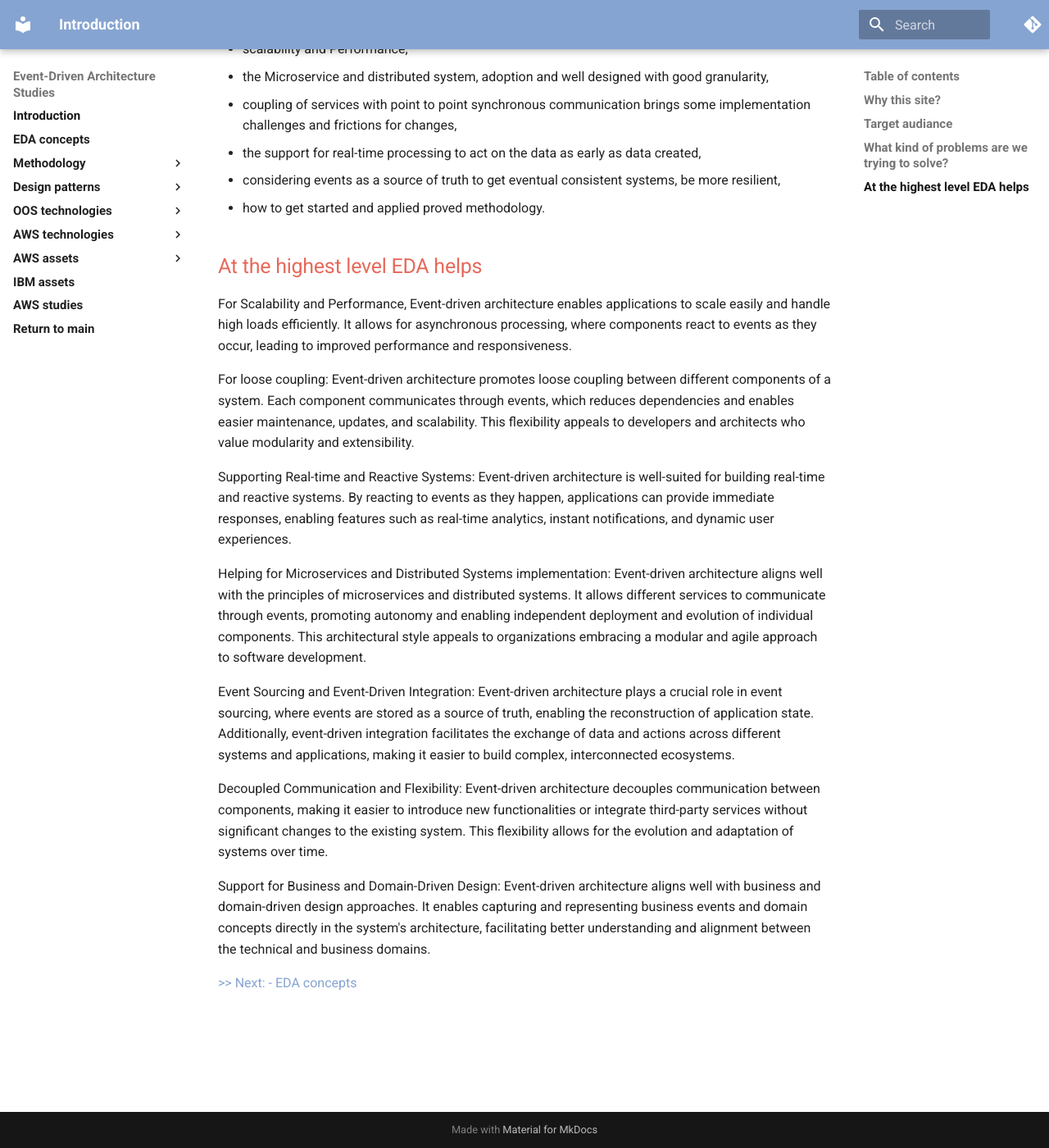
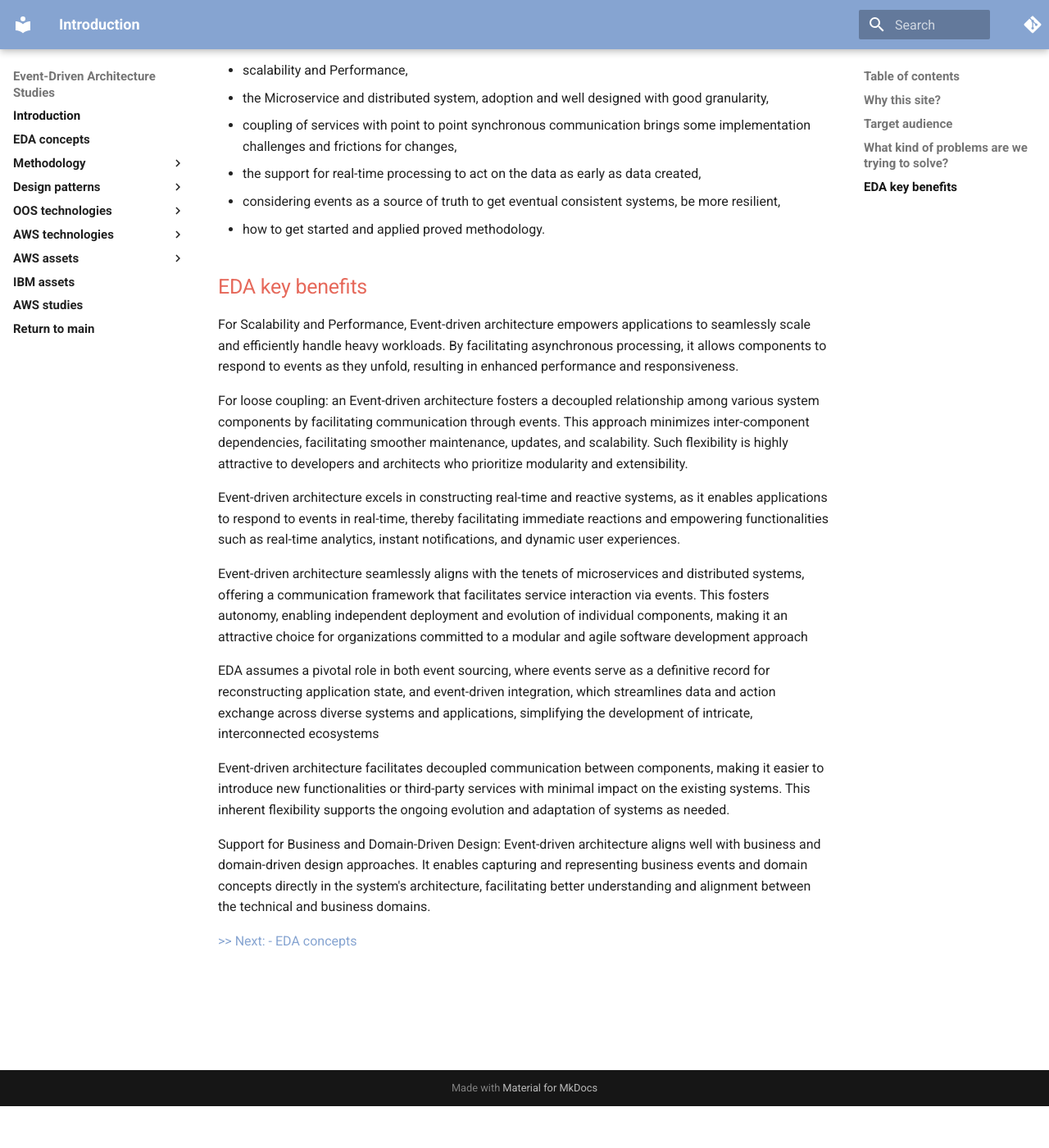
Before and after one commit to jbcodeforce/eda-studies, an MkDocs documentation site: the page built from docs/index.md, in a window 1280 px wide and 1400 px high, scrolled down 832 px. Shown: the whole window at 82% size. Built offline with MkDocs 1.6.1 and Material for MkDocs 9.7.7, drawn with Linux system fonts in a browser that asks for light colours; comment, search, counter and statistics services are not loaded; after the commit the page ends 2181 px from its top, so only the background shows below that; some of the changed text lies outside the part shown.

Commit message:
update introduction

```diff
--- a/docs/index.md
+++ b/docs/index.md
@@ -16,17 +16,17 @@
 
 ## Why this site?
 
-IT architects have a lot of initiatives around cloud adoption, and refactoring existing applications to distributed microservices as the values are no more to proof those days, but more the how to do it. So this web site is like a global book on event-driven architecture adoption. Instead of writing a book, that is static by design, I prefer to do this web site so I can adapt content and add new chapters while I learn new things in this exiting domain.
+IT architects have a lot of initiatives around cloud adoption, and refactoring existing applications to distributed microservices as the values are no more to proof those days, but more the how to do it. So this web site is like a global book on Event-Driven Architecture adoption. Instead of writing a book, that is static by design, I prefer to do this web site so I can adapt content and add new chapters while I learn new things in this exciting domain.
 
-## Target audiance
+## Target audience
 
-Overall, event-driven architecture offers numerous benefits, including improved scalability, performance, loose coupling, real-time capabilities, support for microservices, event sourcing, and flexible integration. These advantages make it an attractive option for audiences interested in building modern, responsive, and scalable applications.
+Overall, Event-Driven Architecture offers numerous benefits, including improved scalability, performance, loose coupling, real-time analysis capabilities, support for microservices, event sourcing, and flexible integrations. These advantages make it an attractive option for audiences interested in building modern, responsive, and scalable applications.
 
-I see Entreprise Architects, Solution Architects, and developer leaders will be interested in this content.
+I see that Enterprise Architects, Solution Architects, and developer leaders will be interested in this content.
 
 ## What kind of problems are we trying to solve?
 
-Event-driven architecture is a very loaded term, those days, and very oriented by the software vendor product capabilities. This site will have some implementation done with certain products, but it tries to be product agnostics and present what a EDA should be.
+In contemporary times, the term Event-driven architecture is eavily influenced by the capabilities of software vendors. While this site does include some implementations using specific products, its primary aim is to remain product-agnostic and to outline the essential principles of EDA.
 
 When moving to cloud native implementation architects need to address:
 
@@ -37,19 +37,19 @@ When moving to cloud native implementation architects need to address:
 * considering events as a source of truth to get eventual consistent systems, be more resilient,
 * how to get started and applied proved methodology.
 
-## At the highest level EDA helps
+## EDA key benefits
 
-For Scalability and Performance, Event-driven architecture enables applications to scale easily and handle high loads efficiently. It allows for asynchronous processing, where components react to events as they occur, leading to improved performance and responsiveness.
+For Scalability and Performance, Event-driven architecture empowers applications to seamlessly scale and efficiently handle heavy workloads. By facilitating asynchronous processing, it allows components to respond to events as they unfold, resulting in enhanced performance and responsiveness.
 
-For loose coupling: Event-driven architecture promotes loose coupling between different components of a system. Each component communicates through events, which reduces dependencies and enables easier maintenance, updates, and scalability. This flexibility appeals to developers and architects who value modularity and extensibility.
+For loose coupling: an Event-driven architecture fosters a decoupled relationship among various system components by facilitating communication through events. This approach minimizes inter-component dependencies, facilitating smoother maintenance, updates, and scalability. Such flexibility is highly attractive to developers and architects who prioritize modularity and extensibility.
 
-Supporting Real-time and Reactive Systems: Event-driven architecture is well-suited for building real-time and reactive systems. By reacting to events as they happen, applications can provide immediate responses, enabling features such as real-time analytics, instant notifications, and dynamic user experiences.
+Event-driven architecture excels in constructing real-time and reactive systems, as it enables applications to respond to events in real-time, thereby facilitating immediate reactions and empowering functionalities such as real-time analytics, instant notifications, and dynamic user experiences.
 
-Helping for Microservices and Distributed Systems implementation: Event-driven architecture aligns well with the principles of microservices and distributed systems. It allows different services to communicate through events, promoting autonomy and enabling independent deployment and evolution of individual components. This architectural style appeals to organizations embracing a modular and agile approach to software development.
+Event-driven architecture seamlessly aligns with the tenets of microservices and distributed systems, offering a communication framework that facilitates service interaction via events. This fosters autonomy, enabling independent deployment and evolution of individual components, making it an attractive choice for organizations committed to a modular and agile software development approach
 
-Event Sourcing and Event-Driven Integration: Event-driven architecture plays a crucial role in event sourcing, where events are stored as a source of truth, enabling the reconstruction of application state. Additionally, event-driven integration facilitates the exchange of data and actions across different systems and applications, making it easier to build complex, interconnected ecosystems.
+EDA assumes a pivotal role in both event sourcing, where events serve as a definitive record for reconstructing application state, and event-driven integration, which streamlines data and action exchange across diverse systems and applications, simplifying the development of intricate, interconnected ecosystems
 
-Decoupled Communication and Flexibility: Event-driven architecture decouples communication between components, making it easier to introduce new functionalities or integrate third-party services without significant changes to the existing system. This flexibility allows for the evolution and adaptation of systems over time.
+Event-driven architecture facilitates decoupled communication between components, making it easier to introduce new functionalities or third-party services with minimal impact on the existing systems. This inherent flexibility supports the ongoing evolution and adaptation of systems as needed.
 
 Support for Business and Domain-Driven Design: Event-driven architecture aligns well with business and domain-driven design approaches. It enables capturing and representing business events and domain concepts directly in the system's architecture, facilitating better understanding and alignment between the technical and business domains.
 
```
